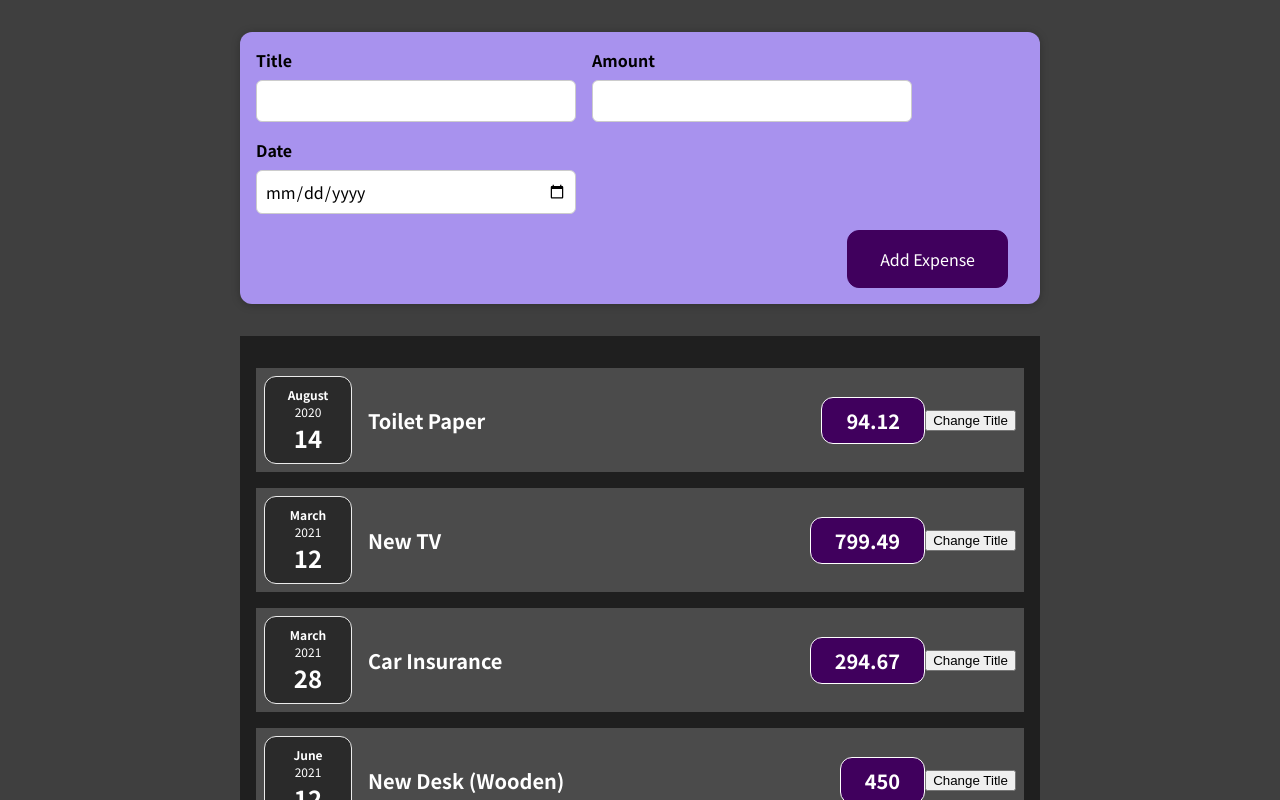
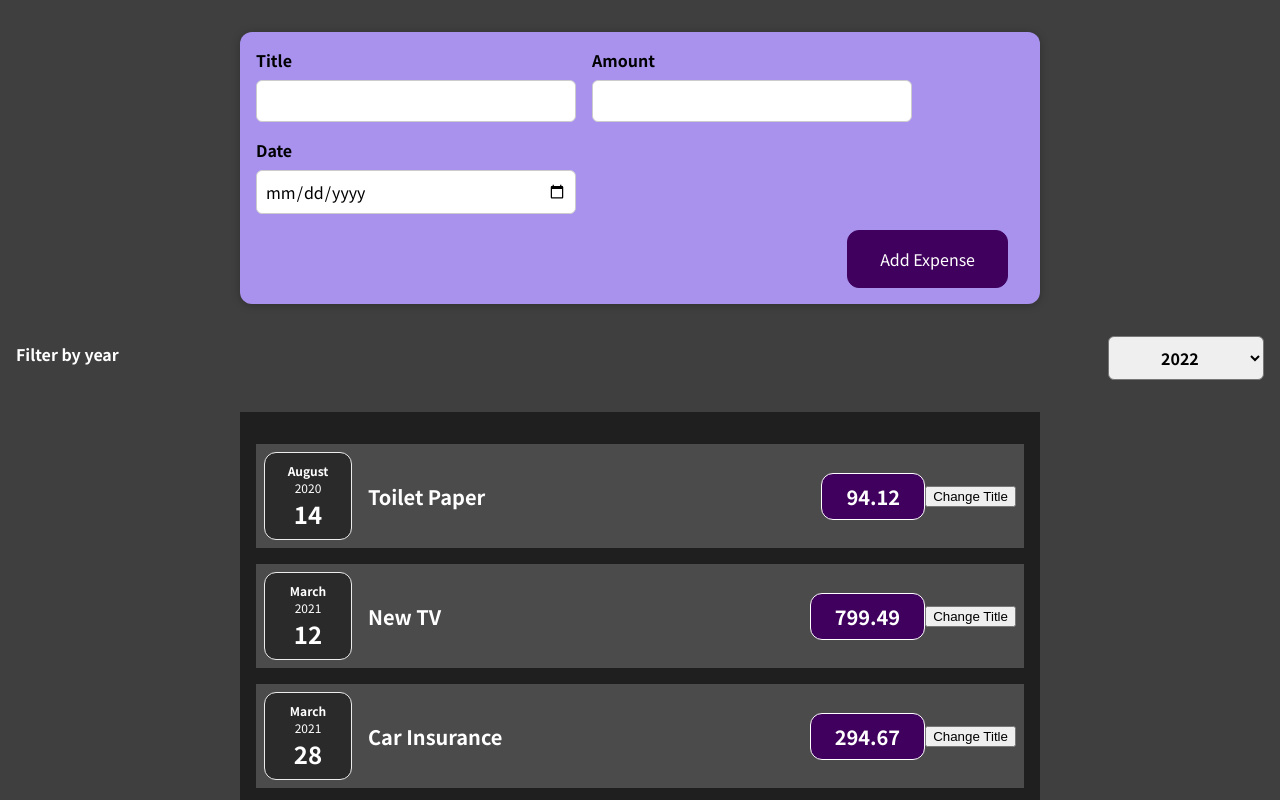
Before and after one commit to shree-yadam/react-complete-guide, a React (Create React App) app: page / in a window 1280 px wide. Shown: the top 800 px of the page. Built offline with nearby package versions, Linux system fonts and the light colour scheme.

Commit message:
Add Expense Filter component

```diff
--- a/src/components/Expenses/Expenses.js
+++ b/src/components/Expenses/Expenses.js
@@ -1,10 +1,13 @@
-import ExpenseItem from './ExpenseItem';
-import './Expenses.css';
+import ExpensesFilter from "./ExpensesFilter";
+import ExpenseItem from "./ExpenseItem";
+import "./Expenses.css";
 
 function Expenses(props) {
-  const {expenses} = props;
+  const { expenses } = props;
 
   return (
+    <div>
+      <ExpensesFilter />
       <div className="expenses">
         {expenses.map((e) => (
           <ExpenseItem
@@ -15,6 +18,7 @@
           />
         ))}
       </div>
+    </div>
   );
 }
 
--- /dev/null
+++ b/src/components/Expenses/ExpensesFilter.css
@@ -0,0 +1,24 @@
+.expenses-filter {
+  color: white;
+  padding: 0 1rem;
+}
+
+.expenses-filter__control {
+  display: flex;
+  width: 100%;
+  align-items: center;
+  justify-content: space-between;
+  margin: 1rem 0;
+}
+
+.expenses-filter label {
+  font-weight: bold;
+  margin-bottom: 0.5rem;
+}
+
+.expenses-filter select {
+  font: inherit;
+  padding: 0.5rem 3rem;
+  font-weight: bold;
+  border-radius: 6px;
+}
--- /dev/null
+++ b/src/components/Expenses/ExpensesFilter.js
@@ -0,0 +1,21 @@
+import React from 'react';
+
+import './ExpensesFilter.css';
+
+const ExpensesFilter = () => {
+  return (
+    <div className='expenses-filter'>
+      <div className='expenses-filter__control'>
+        <label>Filter by year</label>
+        <select>
+          <option value='2022'>2022</option>
+          <option value='2021'>2021</option>
+          <option value='2020'>2020</option>
+          <option value='2019'>2019</option>
+        </select>
+      </div>
+    </div>
+  );
+};
+
+export default ExpensesFilter;
```
Lines whose indentation alone changed are shown as unchanged.
